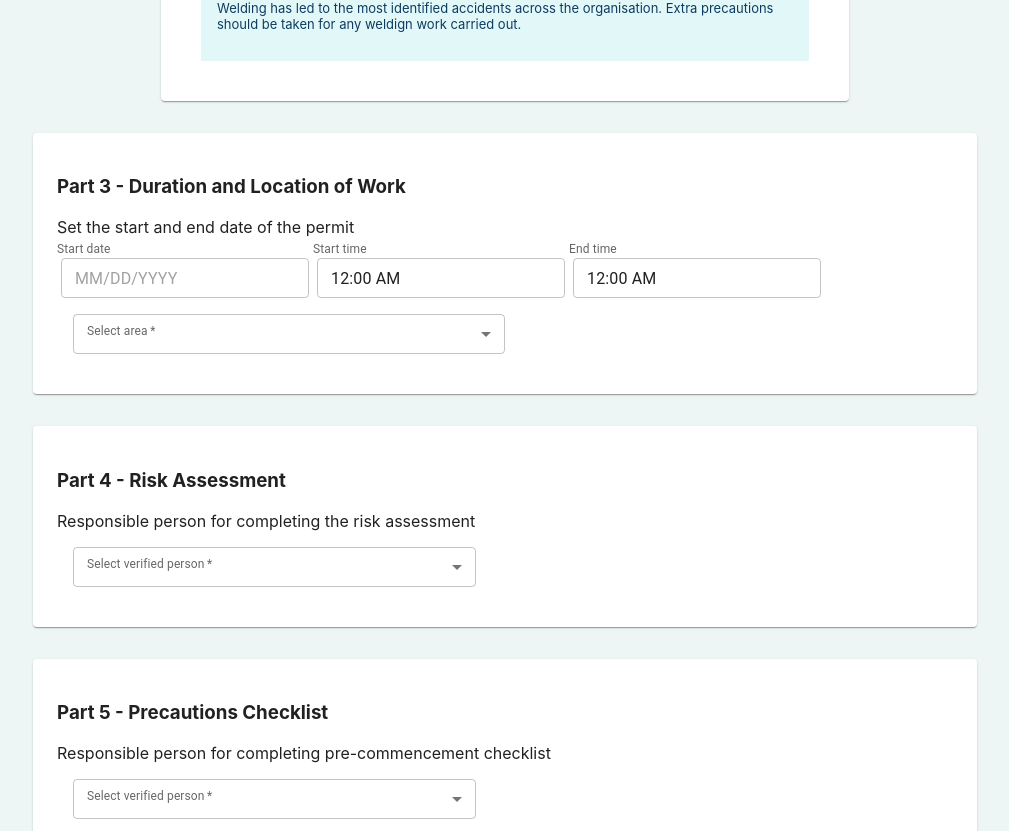
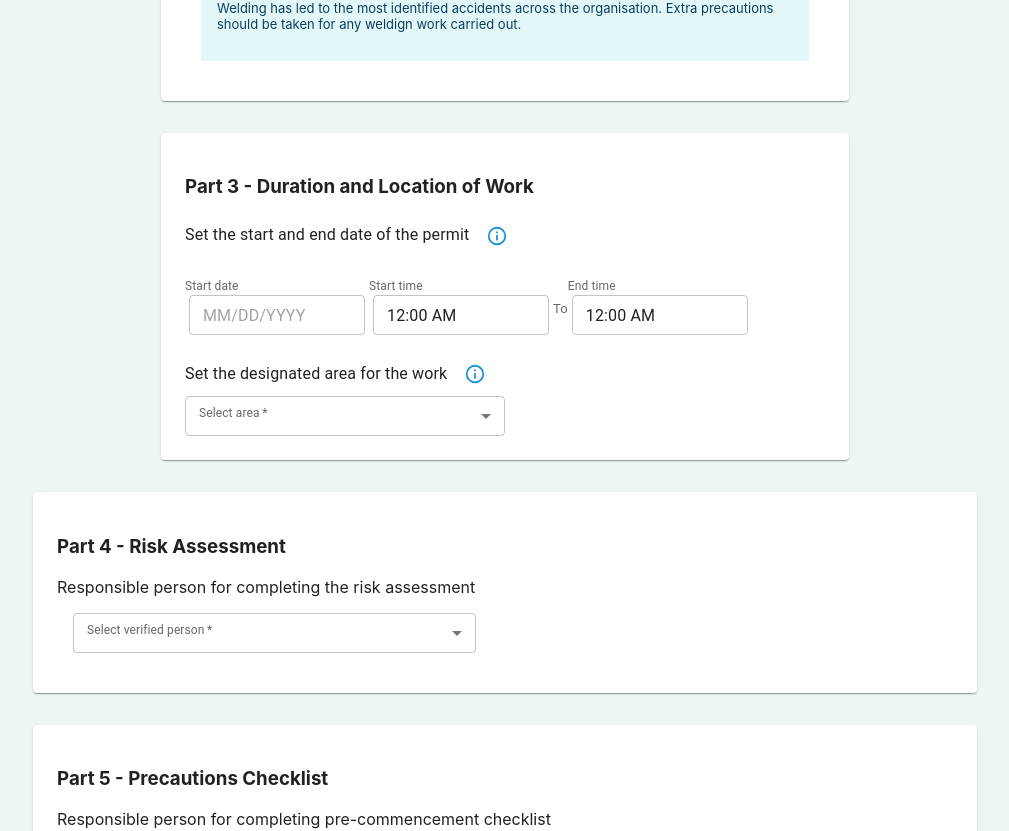
Before and after one commit to Catherinen29/skunkworks, a React (Create React App) app: page / in a window 1280 px wide. Shown: the part 1539-2370 px from the top of the page, without its empty margins (135-1144 px from the left). Built offline with nearby package versions, Linux system fonts and the light colour scheme.

Commit message:
Add info icon & hover text. Adjust size of fields.

```diff
--- a/src/components/newPermit/Part3.js
+++ b/src/components/newPermit/Part3.js
@@ -1,4 +1,6 @@
-import { Box, Button, Checkbox, FormControl, FormControlLabel, FormHelperText, FormLabel, InputBase, InputLabel, MenuItem, Paper, Radio, RadioGroup, Select, TextField, createTheme } from "@mui/material"
+import { Alert, Box, Button, Checkbox, FormControl, FormControlLabel, FormHelperText, FormLabel,
+    InputBase, InputLabel, MenuItem, Paper, Radio, RadioGroup, Select, TextField, TableBody, TableRow,
+    Tooltip, Typography, createTheme } from "@mui/material"
 import { DatePicker } from "@mui/x-date-pickers"
 import { TimePicker } from "@mui/x-date-pickers"
 import { useState } from "react"
@@ -25,20 +27,28 @@ const handleChangeArea = (e) => {
 
     return(
         <Paper component="section" sx={{
-            width: '70%', /*This doesn't work */
+            width: '40rem',
             bgcolor: '#ffffff',
             borderRadius: 1,
             padding: 3,
             margin: 2 }} >
         <h3>Part 3 - Duration and Location of Work</h3>
 
-
-        <label>Set the start and end date of the permit</label>
-        <Box component="div"  sx={{display: 'inline-flex'}}>
-
+        <TableBody>
+        <TableRow sx={{height: '25px', display: 'flex'}}>
+            <Typography sx={{py: '0.4rem'}}>Set the start and end date of the permit</Typography>
+            <Tooltip title='Duration of works'>
+                <Alert variant="outlined" severity="info"
+                    sx={{borderColor: '#ffffff',
+                    ml: '0.5rem', px: 1, py: 0 }}></Alert>
+            </Tooltip>
+        </TableRow>
+        </TableBody>
+        <br />
+        <Box component="div"  sx={{display: 'inline-flex', mt: 2}}>
         <div>
         <InputLabel sx={{fontSize: 12}}>Start date</InputLabel>
-        <FormControl required size='small' sx={{display: 'block',
+        <FormControl required size='small' sx={{display: 'block', width: '11rem',
                 ml: 0.5, mr: 0.5}}>
             <DatePicker value={worksDate}
             slotProps={{ textField: { size: 'small' } }} />
@@ -47,7 +57,7 @@ const handleChangeArea = (e) => {
 
         <div>
         <InputLabel sx={{fontSize: 12}}>Start time</InputLabel>
-        <FormControl required size='small' sx={{display: 'block',
+        <FormControl required size='small' sx={{display: 'block', width: '11rem',
                 ml: 0.5, mr: 0.5}}>
             <TimePicker value={startTime}
             slotProps={{ textField: { size: 'small' } }}
@@ -55,9 +65,13 @@ const handleChangeArea = (e) => {
         </FormControl>
         </div>
 
+            <Typography sx={{color:'rgba(0, 0, 0, 0.6)', fontSize: 'small',
+            height: '1rem', alignSelf: 'center'}}>
+                To</Typography>
+
         <div>
         <InputLabel sx={{fontSize: 12}}>End time</InputLabel>
-        <FormControl required size='small' sx={{display: 'block',
+        <FormControl required size='small' sx={{display: 'block', width: '11rem',
                  ml: 0.5, mr: 0.5}}>
             <TimePicker value={endTime}
             slotProps={{ textField: { size: 'small' } }}
@@ -66,11 +80,20 @@ const handleChangeArea = (e) => {
         </div>
         </Box>
 
-
+        <br /> <br />
         <div>
-
+        <TableBody>
+        <TableRow sx={{height: '25px', display: 'flex'}}>
+            <Typography sx={{py: '0.4rem'}}>Set the designated area for the work</Typography>
+            <Tooltip title='Location'>
+                <Alert variant="outlined" severity="info"
+                    sx={{borderColor: '#ffffff',
+                    ml: '0.5rem', px: 1, py: 0 }}></Alert>
+            </Tooltip>
+        </TableRow>
+        </TableBody>
         <FormControl required size='small' sx={{display: 'block',
-                margin: 2 }}>
+                mt: 2 }}>
             <InputLabel sx={{fontSize: 12}}>Select area</InputLabel>
             <Select
                 value={area}
```
